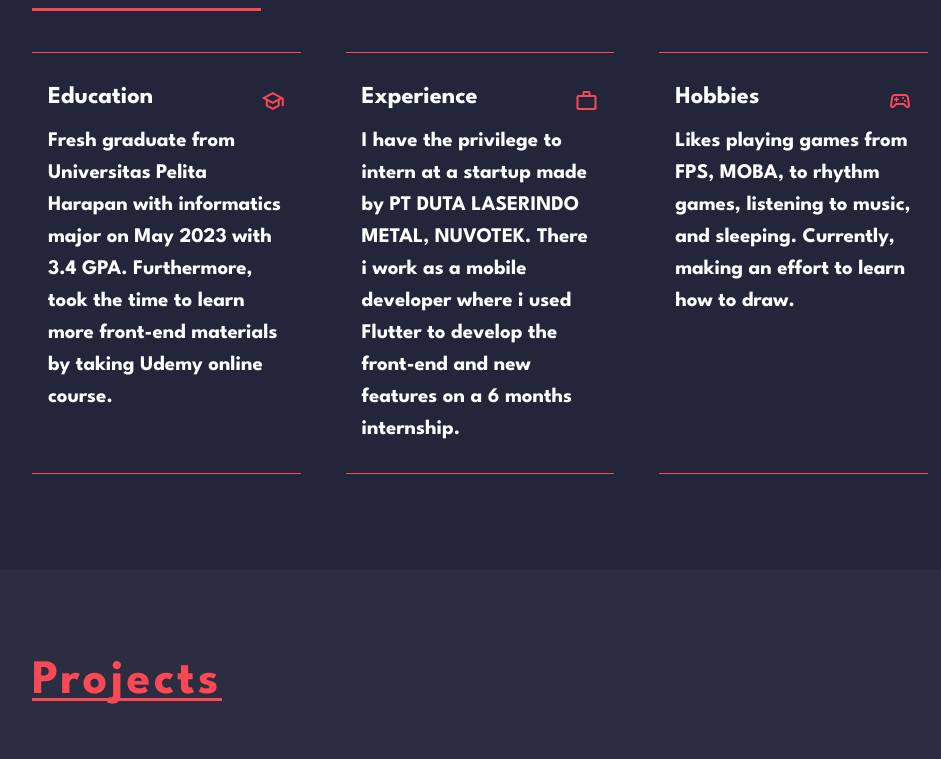
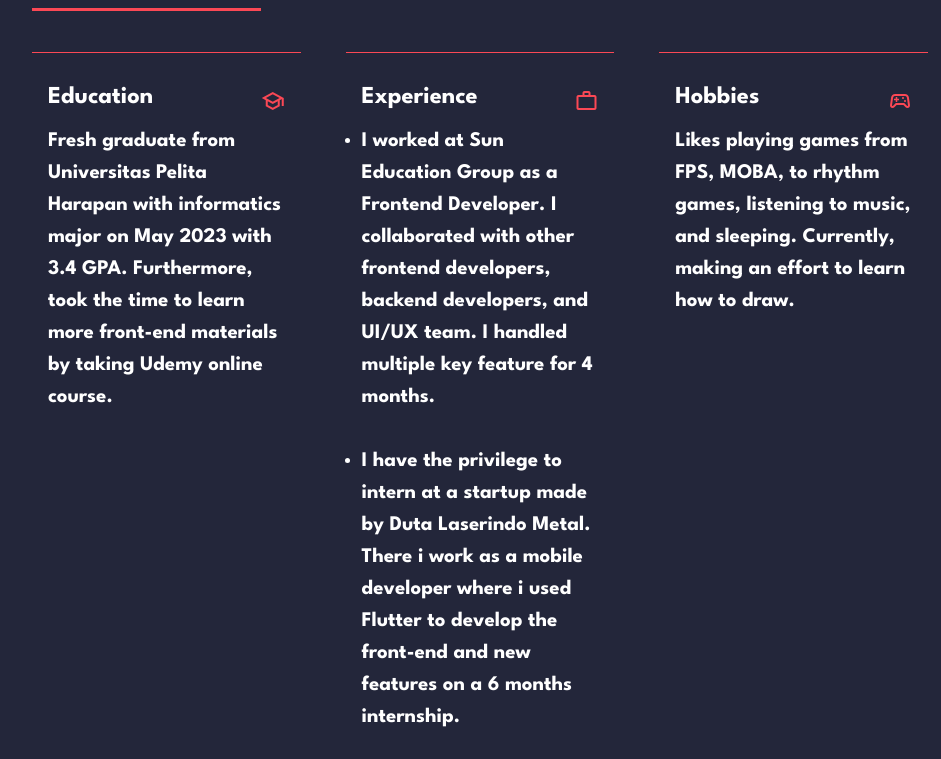
Before and after one commit to Erkapos/Portfolio, a React (Create React App) app: page / in a window 1280 px wide. Shown: the part 926-1685 px from the top of the page, without its empty margins (160-1101 px from the left). Built offline with nearby package versions, Linux system fonts and the light colour scheme.

Commit message:
content changes

```diff
--- a/src/Components/About/About.jsx
+++ b/src/Components/About/About.jsx
@@ -18,9 +18,23 @@ function About() {
           <AboutContainer
             title="Experience"
             span=<span className="material-symbols-outlined">work</span>
-            content="I have the privilege to intern at a startup made by PT
-            DUTA LASERINDO METAL, NUVOTEK. There i work as a mobile developer where i
-            used Flutter to develop the front-end and new features on a 6 months internship."
+            content={
+              <ul>
+                <li>
+                  I worked at Sun Education Group as a Frontend Developer. I
+                  collaborated with other frontend developers, backend
+                  developers, and UI/UX team. I handled multiple key feature for
+                  4 months.
+                </li>
+                <br />
+                <li>
+                  I have the privilege to intern at a startup made by Duta
+                  Laserindo Metal. There i work as a mobile developer where i
+                  used Flutter to develop the front-end and new features on a 6
+                  months internship.
+                </li>
+              </ul>
+            }
           />
           <AboutContainer
             title="Hobbies"
--- a/src/Components/Footer/Footer.jsx
+++ b/src/Components/Footer/Footer.jsx
@@ -24,7 +24,9 @@ function Footer() {
         </a>
       </div>
 
+      <br />
       <p>Created by Peter Iskandar</p>
+      <br />
       <p>{currentYear}</p>
     </div>
   );
--- a/src/Components/Header/Header.jsx
+++ b/src/Components/Header/Header.jsx
@@ -21,7 +21,7 @@ function Header() {
       <li></li>
       <div className="header-container">
         <h1 className="name">Peter Iskandar</h1>
-        <h2 className="desc">an aspiring front end developer</h2>
+        <h2 className="desc">front end developer</h2>
         <div onClick={HandleClick}>
           <div className="arrow-down">
             <span
```
